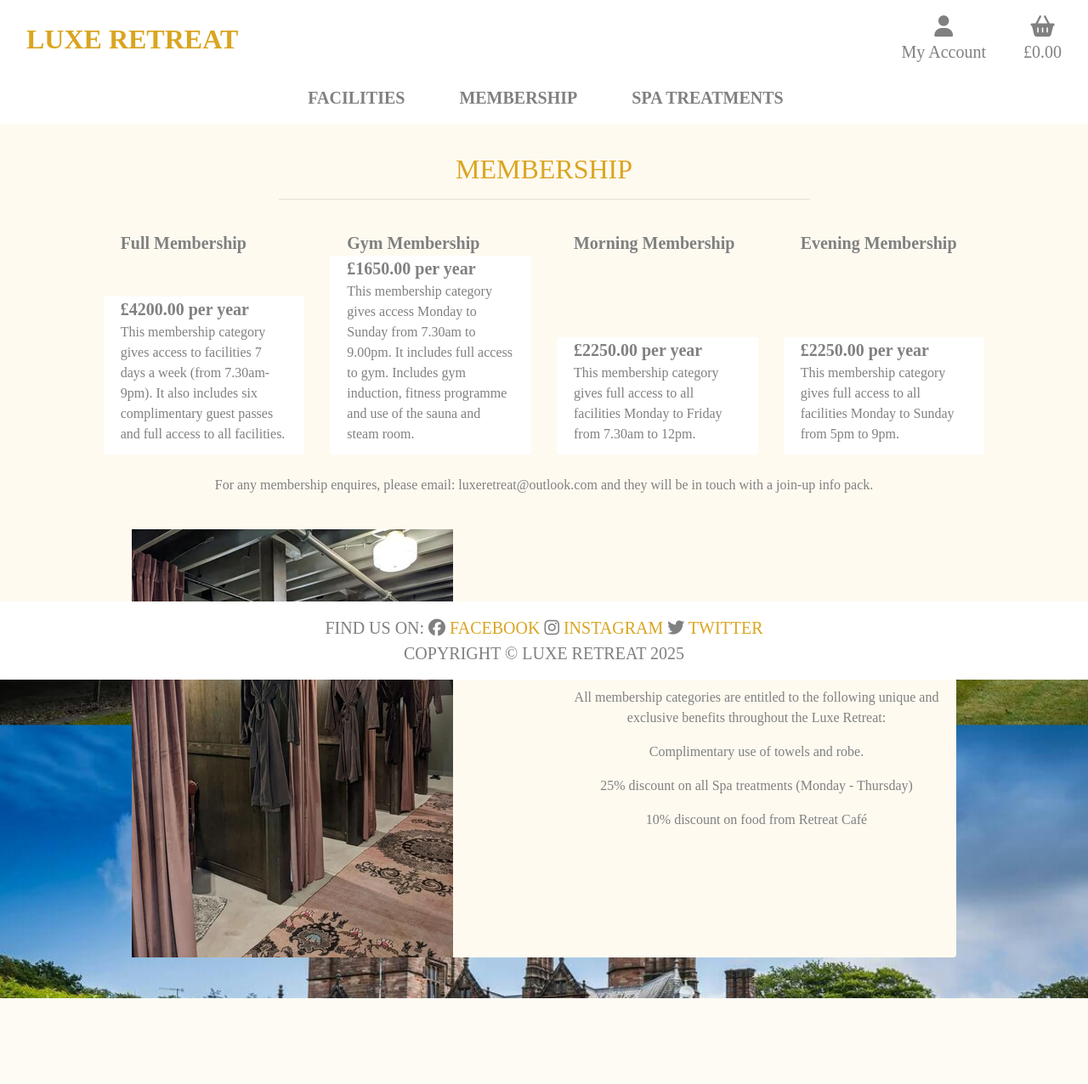
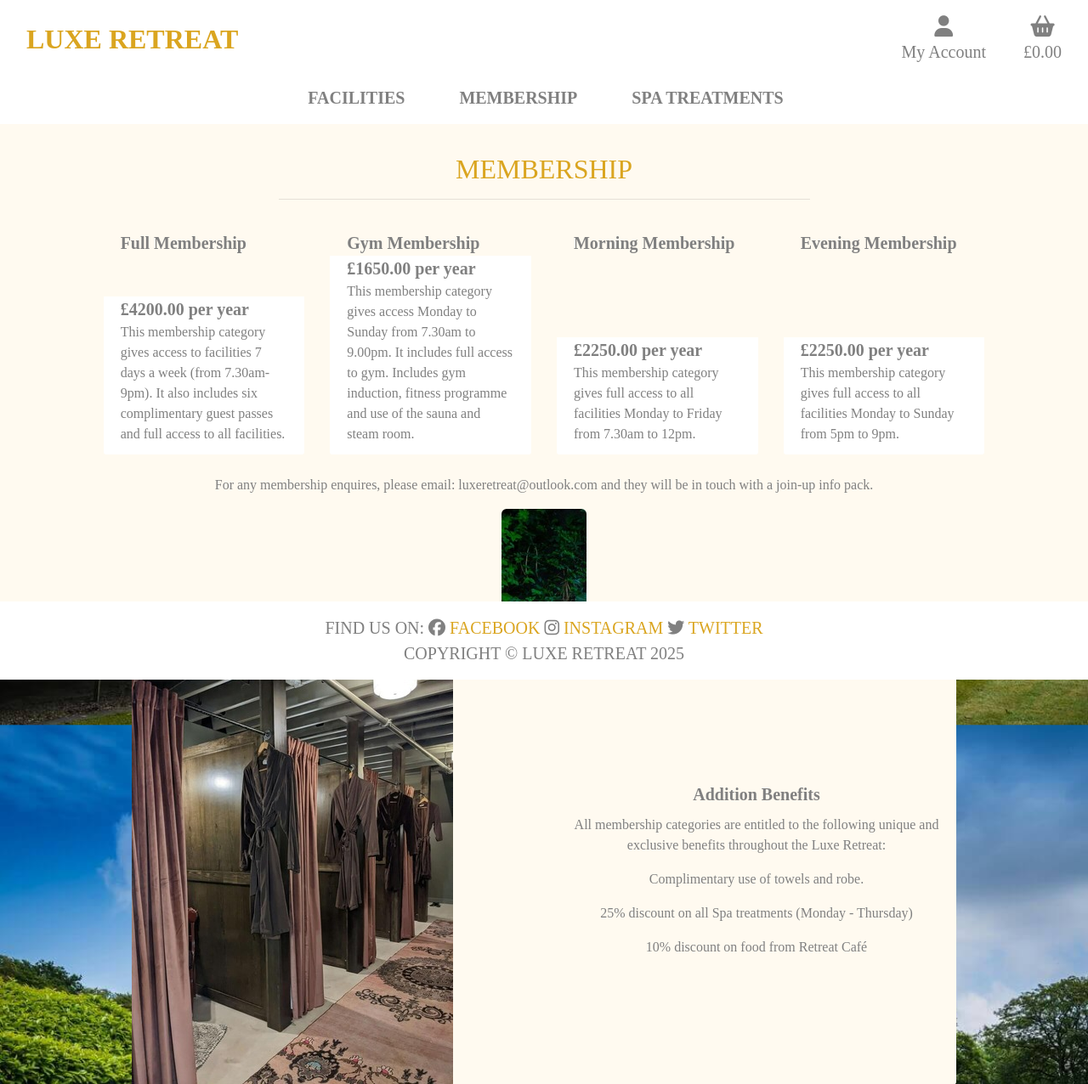
Before and after one commit to CharlieBurton10/luxe_retreat, a Django app: page /memberships/ in a window 1280 px wide. Shown: the top 1276 px of the page at 85% size. Before the commit the page ends 1175 px from the top, so only its background shows below. Run offline with Django 3.2, Linux system fonts and the light colour scheme; data comes from the database, SQL or seed files in the repository; some libraries are stand-ins or nearby versions.

Commit message:
Update breathe image

```diff
--- a/static/css/base.css
+++ b/static/css/base.css
@@ -12,6 +12,10 @@ body {
 
 .breathe {
     background: url('/media/breathe.jpg');
+    width: 100px;
+    height: 150px;
+    object-fit: cover;
+    border-radius: 6px;
 }
 
 .footer-container {
```
